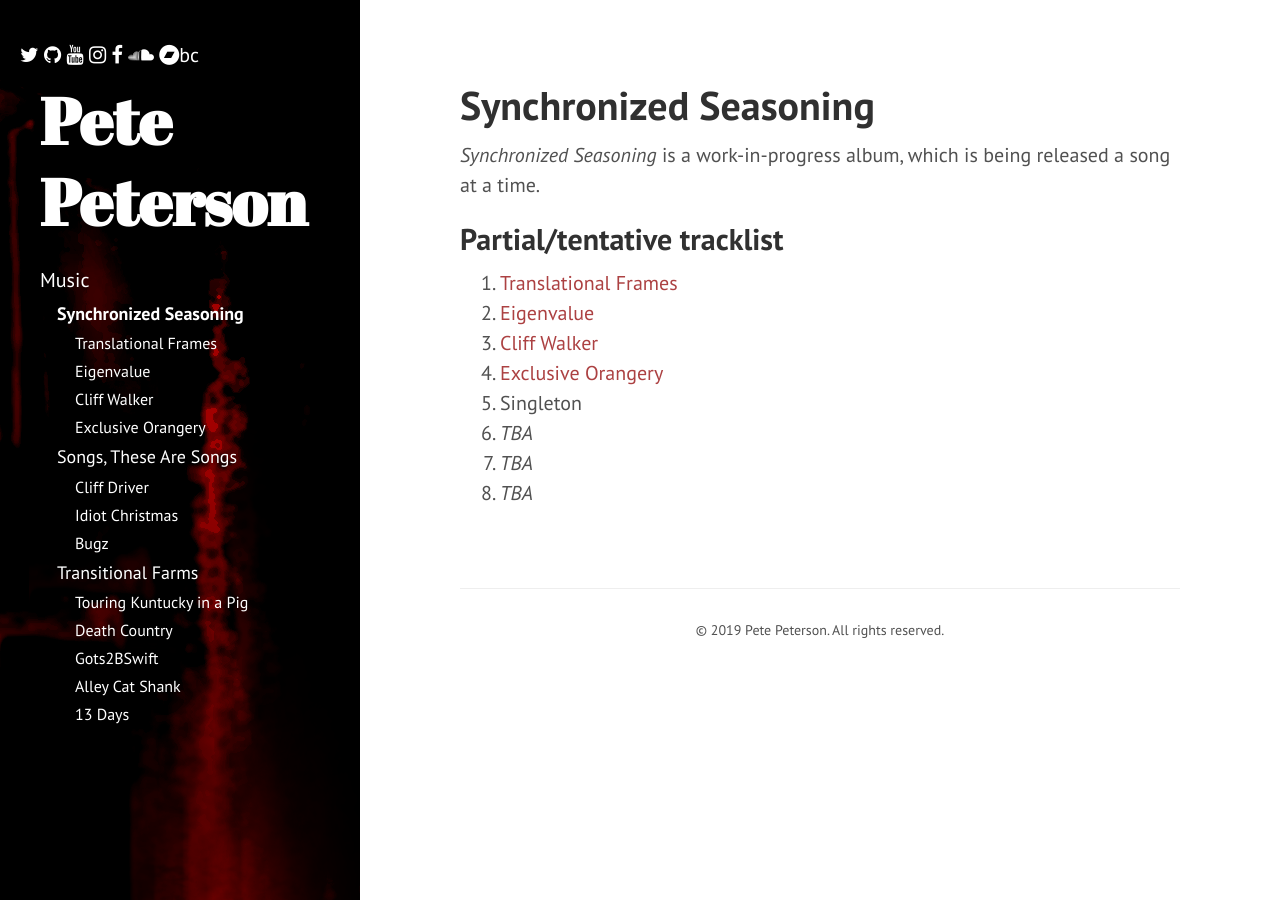
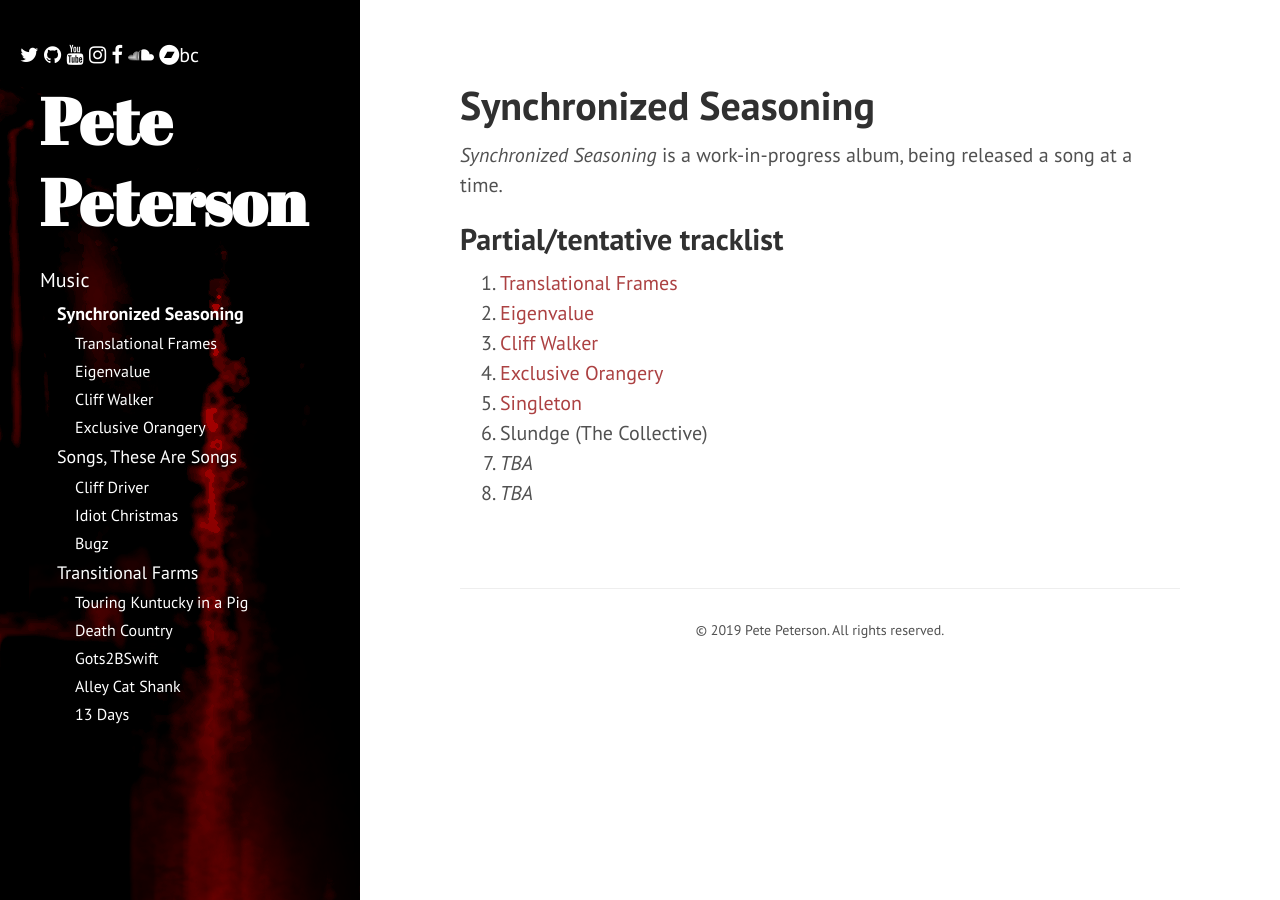
Before and after one commit to petepm/petepm.github.io, a Jekyll site: the page built from music/synchronized-seasoning/index.md, in a window 1280 px wide. Built offline with Jekyll 4.4.1, drawn with Linux system fonts in a browser that asks for light colours; nearby versions of some CDN libraries.

Commit message:
Add Singleton links to index pages

```diff
--- a/music/synchronized-seasoning/index.md
+++ b/music/synchronized-seasoning/index.md
@@ -5,7 +5,7 @@ date: 2016-06-06
 title: Synchronized Seasoning
 ---
 
-_Synchronized Seasoning_ is a work-in-progress album, which is being released a
+_Synchronized Seasoning_ is a work-in-progress album, being released a
 song at a time.
 
 
@@ -15,7 +15,7 @@ song at a time.
 2. [Eigenvalue](eigenvalue)
 3. [Cliff Walker](cliff-walker)
 4. [Exclusive Orangery](exclusive-orangery)
-5. Singleton
-6. _TBA_
+5. [Singleton](singleton)
+6. Slundge (The Collective)
 7. _TBA_
 8. _TBA_
```
Also changed, not shown: music/index.md (+1 -0 lines).
